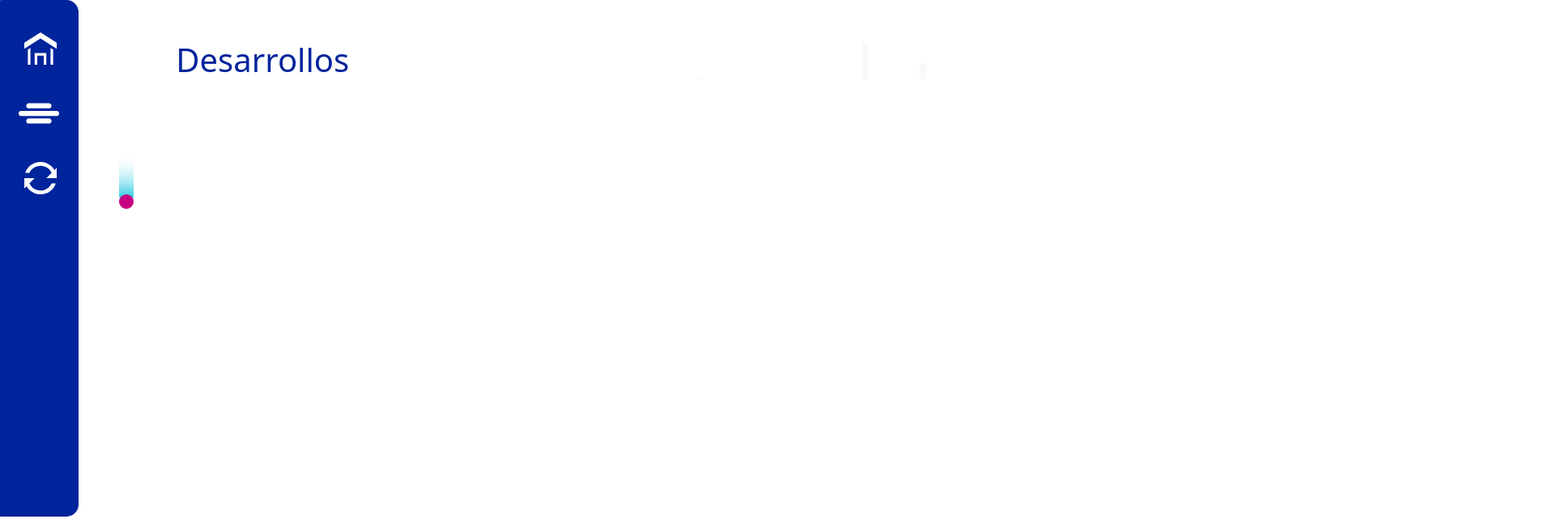
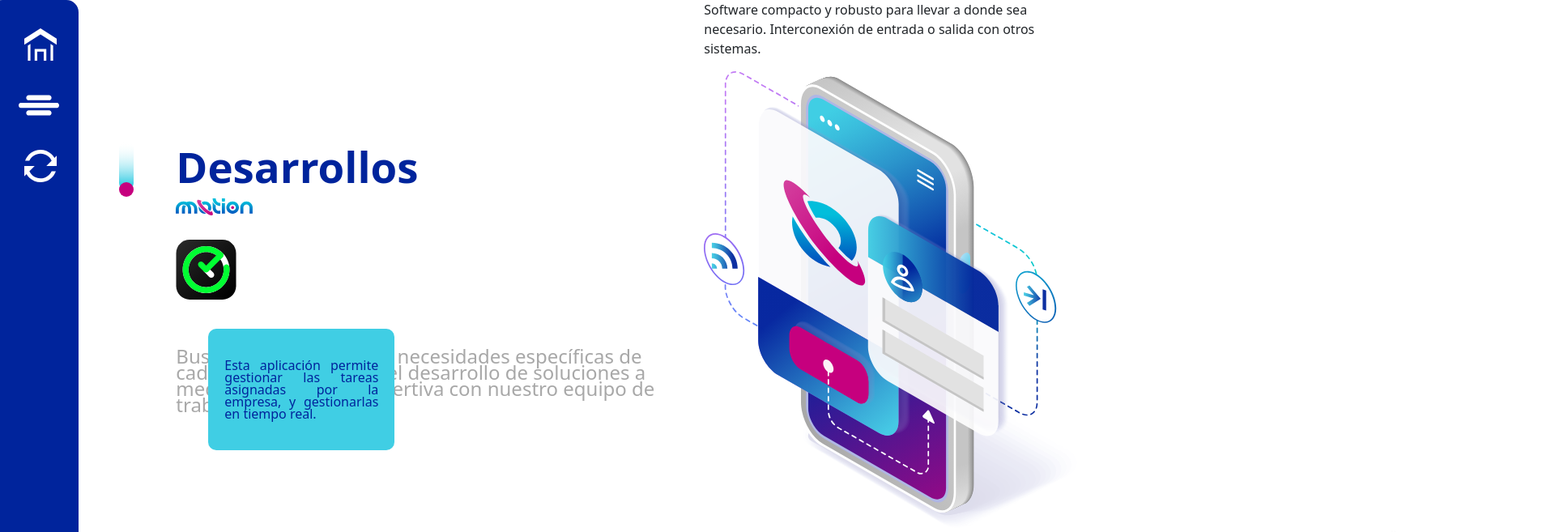
Before and after one commit to LeidyRodriguez04/motio-prueba, a plain HTML site: page index.html in a window 1280 px wide. Shown: the top 657 px of the page at 81% size, 1920 px wide, since content can reach past the window. Drawn offline with nearby package versions, Linux system fonts and the light colour scheme.

Commit message:
la mitad a terminada

```diff
--- a/assets/css/style.css
+++ b/assets/css/style.css
@@ -1,6 +1,15 @@
 :root{
     --color-azul-oscuro: #00249C;
+    --color-gris-claro: #A8A8A8;
+    --color-azul-celeste: #40CEE4;
     --tipografia-titulo-principal: font-family: 'Montserrat', sans-serif;
+    --tamaño-titulo-principal: 3.3rem;
+    --tamaño-parrafo-principal: 1.5rem;
+    --tamaño-parrafo-cuadro: 1rem;
+    --negrilla-tiulo-principal: 900;
+    --negrilla-parrafo1: 500;
+    --interlineado-parrafo1: 15px;
+    --interlineado-parrafo2: 20px;
 }
 body{
     overflow-x: hidden;
@@ -13,16 +22,16 @@ body{
     background-image: url("/assets/img/Background.svg");
 }
 .iconos{
-    padding: 20px 20px 362px
+    padding: 20px 20px 392px
 }
 .img-navbar{
-    margin: 20px 10px;
+    margin: 15px 10px;
 }
 .img-navbar-Hamburguesa-B{
     margin: 20px 3px;
 }
 .container-boton{
-    padding: 190px 50px;
+    padding: 175px 50px;
 }
 .toggle{
     display: inline-block;
@@ -32,9 +41,55 @@ body{
     top: -10px;
 }
 .container-body{
-    padding-top: 50px;
+    padding-top: 20px;
+
+}
+.container-title{
+    height: 225px;
+    display: flex;
+    justify-content: left;
 }
 .title-main{
     font-family: var(--tipografia-titulo-principal);
     color: var(--color-azul-oscuro);
+    font-size: var(--tamaño-titulo-principal);
+    font-weight: var(--negrilla-tiulo-principal);
+    align-self: flex-end;
 }
+#logo-motion{
+    width: 95px;
+    padding-bottom: 30PX;
+}
+#logo-app{
+    padding-bottom: 60PX;
+}
+.container-parrafo{
+    display: inline-block;
+}
+#container-cuadro{
+    width: 230px;
+    height: 150px;
+    background-color: var(--color-azul-celeste);
+    border-radius: 10px;
+    display: flex;
+    align-items: center;
+    position: relative;
+    top: -120;
+    left: 40;
+}
+.parrafo1{
+    font-family: var(--tipografia-titulo-principal);
+    font-size: var(--tamaño-parrafo-cuadro);
+    color: var(--color-azul-oscuro);
+    line-height: var(--interlineado-parrafo1);
+    font-weight: var(--negrilla-parrafo1);
+    align-content: center;
+    text-align: justify;
+    margin: 50px 20px;
+}
+.parrafo2{
+    font-family: var(--tipografia-titulo-principal);
+    font-size: var(--tamaño-parrafo-principal);
+    color: var(--color-gris-claro);
+    line-height: var(--interlineado-parrafo2);
+}
--- a/index.html
+++ b/index.html
@@ -31,13 +31,44 @@
                 <img src="assets/img/Background_toggle.svg" class="toggle" alt="">
                 <img src="assets/img/Boton_toggle.svg" class="toggle" id="boton" alt="">
             </div>
-            <div class="col-lg-10 container-body">
+            <div class="col-lg-6 container-body">
+                <div class="container-title">
+                    <h1 class="title-main">Desarrollos</h1>
+                </div>
+                <div>
+                    <img src="assets/img/Logo motion.svg" id="logo-motion" alt="">
+                </div>
+                <div>
+                    <img src="assets/img/Logo App.svg" id="logo-app">
+                </div>
+                <div class="container-parrafo">
+                    <p class="parrafo2">Buscamos satisfacer las necesidades específicas de cada cliente,
+                    mediante el desarrollo de soluciones a medida e interacción asertiva con nuestro equipo
+                    de trabajo.</p>
+                </div>
+                <div class="container-parrafo" id="container-cuadro">
+                    <p class="parrafo1">Esta aplicación permite gestionar las tareas asignadas por la empresa, y gestionarlas
+                    en tiempo real.</p>
+                </div>
+
+            </div>
+            <div class="col-lg-4">
                 <div class="container-fondo">
-                    <h1 class="title-main">Desarrollos</h1>
+                    <p>Software compacto y robusto para llevar a donde sea necesario. Interconexión de entrada
+                    o salida con otros sistemas.</p>
+                </div>
+                <div>
+                    <img src="assets/img/Telefono.svg"  alt="">
+                </div>
+                <div>
+                    <img src="assets/img/Background.svg" alt="">
                 </div>
             </div>
         </div>
     </div>
+
+
+
 
     <script src="https://cdn.jsdelivr.net/npm/bootstrap@5.2.0/dist/js/bootstrap.bundle.min.js"
         integrity="sha384-A3rJD856KowSb7dwlZdYEkO39Gagi7vIsF0jrRAoQmDKKtQBHUuLZ9AsSv4jD4Xa"
```
Also changed, not shown: assets/img/Logo App.svg (added).
